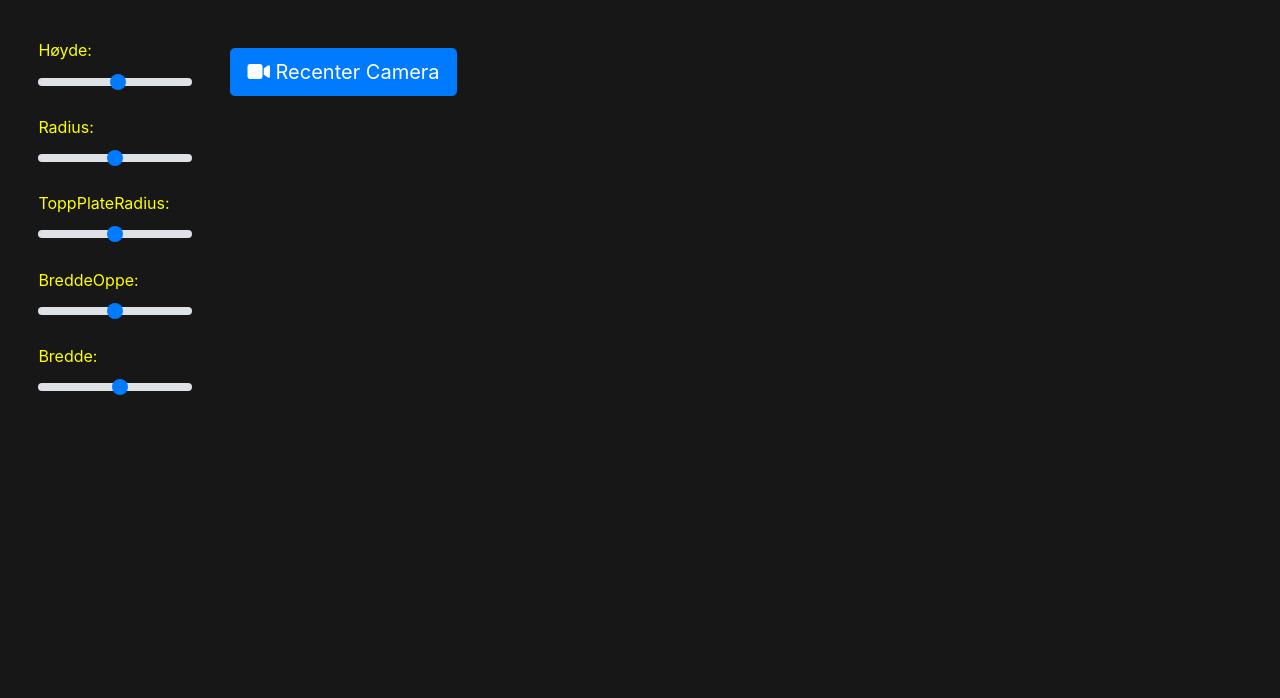
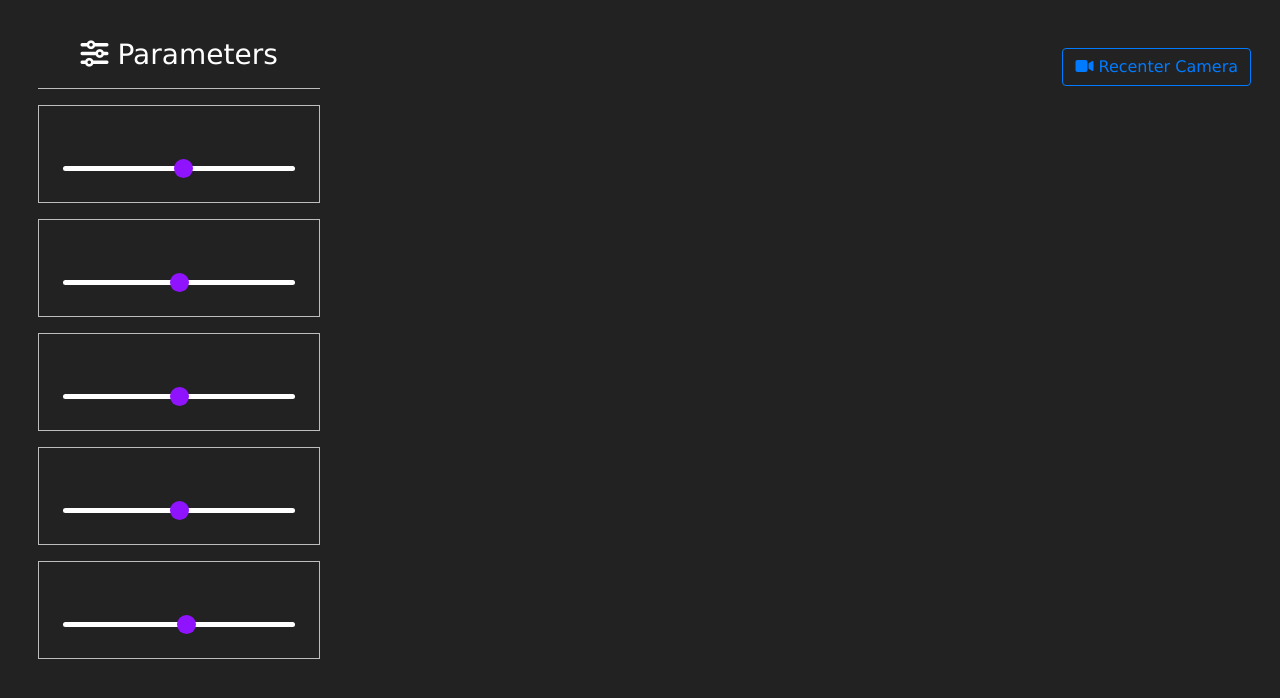
Before and after one commit to Nadix92/shapeshop-prod, a plain HTML site: page index.html in a window 1280 px wide. Drawn offline with nearby package versions, Linux system fonts and the light colour scheme; some packages are replaced by stand-ins of ours; a script that the page names is missing.

Commit message:
added styleing

```diff
--- a/index.html
+++ b/index.html
@@ -12,10 +12,11 @@
 
   <!-- BootStrap CDN -->
   <link href="https://stackpath.bootstrapcdn.com/bootstrap/4.4.1/css/bootstrap.min.css" rel="stylesheet" />
-  <link rel="stylesheet" href="test3.css" />
   <!-- Font Awesome cdn -->
   <script src="https://kit.fontawesome.com/0f6302b19c.js" crossorigin="anonymous"></script>
 
+  <!-- internal style/scripts -->
+  <link rel="stylesheet" href="test3.css" />
   <script defer src="test3.js"></script>
 </head>
 
@@ -25,39 +26,40 @@
   <div id='sdv-container'>
   </div>
 
-  <button type="button" id="reset" class="btn btn-primary btn-lg"><i class="fas fa-video"></i> Recenter Camera</button>
+  <button type="button" id="reset" class="btn btn-outline-primary"><i class="fas fa-video"></i> Recenter Camera</button>
 
   <section id="parameters">
     <form>
-
+      <h3><i class="fas fa-sliders-h"></i> Parameters</h3>
+      <hr>
      <!-- slider-name: Høgde -->
       <div class="form-group">
-        <label for="høgde-input" id="høgde-label">Høyde: </label>
-        <input class="custom-range" type="range" id="høgde-input" value="" min="450" max="700" step="10">
+        <label for="høgde-input" id="høgde-label"></label>
+        <input class="slider" type="range" id="høgde-input" value="" min="450" max="700" step="10">
       </div>
 
       <!-- slider-name: Radius -->
       <div class="form-group">
-        <label for="radius-input" id="radius-label">Radius: </label>
-        <input class="custom-range" type="range" id="radius-input" value="" min="0" max="400" step="10">
+        <label for="radius-input" id="radius-label"></label>
+        <input class="slider" type="range" id="radius-input" value="" min="0" max="400" step="10">
       </div>
 
       <!-- slider-name: ToppPlateRadius -->
       <div class="form-group">
-        <label for="topp-plate-radius-input" id="topp-plate-radius-label">ToppPlateRadius: </label>
-        <input class="custom-range" type="range" id="topp-plate-radius-input" value="" min="420" max="600" step="10">
+        <label for="topp-plate-radius-input" id="topp-plate-radius-label"></label>
+        <input class="slider" type="range" id="topp-plate-radius-input" value="" min="420" max="600" step="10">
       </div>
 
       <!-- slider-name: BreddeOppe -->
       <div class="form-group">
-        <label for="bredde-oppe-input" id="bredde-oppe-label">BreddeOppe: </label>
-        <input class="custom-range" type="range" id="bredde-oppe-input" value="" min="400" max="800" step="10">
+        <label for="bredde-oppe-input" id="bredde-oppe-label"></label>
+        <input class="slider" type="range" id="bredde-oppe-input" value="" min="400" max="800" step="10">
       </div>
 
       <!-- slider-name: Bredde -->
       <div class="form-group">
-        <label for="bredde-input" id="bredde-label">Bredde: </label>
-        <input class="custom-range" type="range" id="bredde-input" value="" min="850" max="1000" step="10">
+        <label for="bredde-input" id="bredde-label"></label>
+        <input class="slider" type="range" id="bredde-input" value="" min="850" max="1000" step="10">
       </div>
 
 
--- a/test3.css
+++ b/test3.css
@@ -1,32 +1,91 @@
-body{
-  background-color: #171717;
-  color: yellow;
+body {
+  background-color: #222222;
+  color: rgba(255, 255, 255, 0.7);
+  font-family: Verdana, Geneva, Tahoma, sans-serif;
+}
+h1,
+h2,
+h3 {
+  color: white;
+}
+hr {
+  margin-top: 1rem;
+  margin-bottom: 1rem;
+  border: 0;
+  border-top: 1px solid;
+}
 
+.slider {
+  -webkit-appearance: none;
+  width: 100%;
+  height: 0.3rem;
+  border-radius: 5px;
+  background: white;
+  outline: none;
+  /* opacity: 0.7; */
+  -webkit-transition: 0.2s;
+  transition: opacity 0.2s;
+}
+
+.slider:hover {
+  opacity: 1;
+}
+
+.slider::-webkit-slider-thumb {
+  -webkit-appearance: none;
+  appearance: none;
+  width: 1.2rem;
+  height: 1.2rem;
+  border-radius: 50%;
+  background: #9013fe;
+  cursor: pointer;
+}
+
+.slider::-moz-range-thumb {
+  width: 1.2rem;
+  height: 1.2rem;
+  border-radius: 50%;
+  background: #9013fe;
+  cursor: pointer;
+}
+
+
+/* purple: #9013FE */
+.form-group {
+  border: 1.5px solid;
+  padding: 1.5rem;
 }
 
 #reset {
   position: absolute;
-  left: 18%;
+  left: 83%;
   top: 6%;
   z-index: 2;
   /* margin: 7% 0 7%; */
+}
 
-}
+
 
 /* .btn-primary, .btn-primary:hover, .btn-primary:active, .btn-primary:visited {
   background-color: #bb86fc !important;
 } */
 
-#parameters{
-margin: 3%;
-width: 12%;
-
+#parameters {
+  margin: 3%;
+  width: 22%;
+  /* line-height: 2.5; */
+  text-align: center;
 }
 
 #reset {
   margin-bottom: 7%;
 }
 
-#sdv-container{
-  position: absolute; width: 80%; height: 90%; left:17%; top:4%; z-index: 1;
+#sdv-container {
+  position: absolute;
+  width: 70%;
+  height: 90%;
+  left: 27%;
+  top: 4%;
+  z-index: 1;
 }
```
